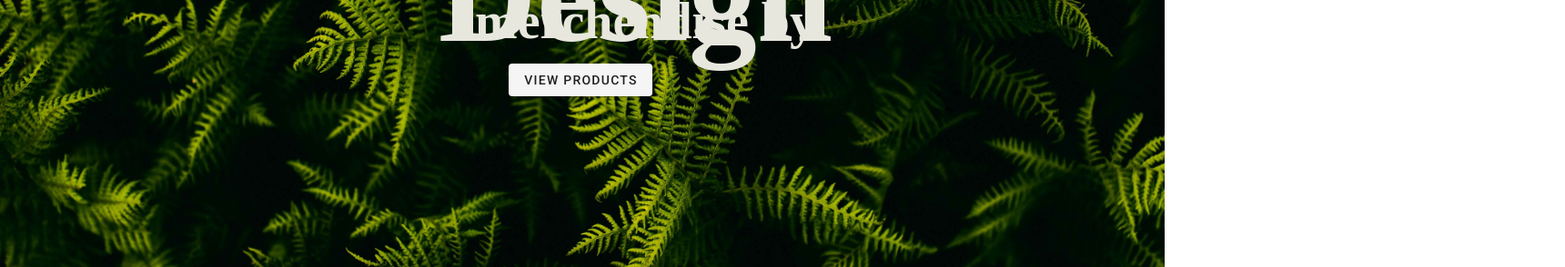
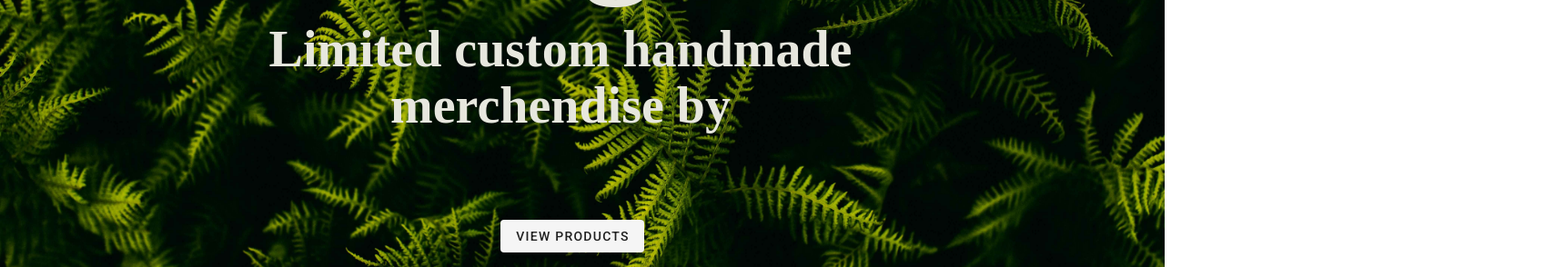
Before and after one commit to Wronghand-hash/Django_Ecommerce, a Vue app in the folder frontend/: page / in a window 1280 px wide. Shown: the part 406-700 px from the top of the page at 91% size, 1720 px wide, since content can reach past the window. Built offline with nearby package versions, Linux system fonts and the light colour scheme; no server answers; a web font is replaced by a local one.

Commit message:
minor update

```diff
--- a/frontend/src/components/MainPage.vue
+++ b/frontend/src/components/MainPage.vue
@@ -47,8 +47,8 @@ export default {};
   /* backdrop-filter: blur(4px); */
   color: #e7e7de;
   position: absolute;
-  top: 40%;
-  left: 10%;
+  top: 25%;
+  right: 10%;
   transform: translate(-50%, -50%);
   text-align: center;
   line-height: 90%;
@@ -61,8 +61,8 @@ export default {};
   position: absolute;
   width: 764px;
   text-align: center;
-  top: 70%;
-  left: 23%;
+  top: 90%;
+  left: 15%;
   transform: translate(-50%, -50%);
   color: #e7e7de;
   line-height: 110%;
--- a/frontend/src/components/ProductList.vue
+++ b/frontend/src/components/ProductList.vue
@@ -100,7 +100,8 @@ v-container {
   position: absolute;
   top: 40%;
   margin-top: 10%;
-  margin-left: 20px;
+  margin-left: 15px;
+  width: 180%;
 }
 #slideGroup{
   color: transparent;
--- a/frontend/src/views/Home.vue
+++ b/frontend/src/views/Home.vue
@@ -3,13 +3,12 @@
     <Navbar id="navbar" />
     <v-spacer></v-spacer>
     <v-content>
-
       <v-container>
-      <component  :is="component"></component>
-      <div id="scroll">
+      <component class="animate__animated"  :is="component"></component>
+      <div v-show="ShowProducts == false" id="switch">
         <v-btn
           class="animate__animated animate__jello animate__infinite"
-          @click="component = 'ProductList'"
+          @click="component = 'ProductList' , ShowProducts = true"
           >View Products</v-btn
         >
       </div>
@@ -40,6 +39,7 @@ export default {
   data() {
     return {
       component: "MainPage",
+      ShowProducts: false
     };
   },
 };
@@ -50,10 +50,10 @@ export default {
     filter: blur(1px);
   -webkit-filter: blur(1px);
   } */
-#scroll {
-  position: relative;
+#switch {
+  position: absolute;
   left: 43%;
-  bottom: 10%;
+  bottom: -40%;
   z-index: 1;
 }
 #main {
@@ -64,12 +64,21 @@ export default {
   background-size: cover;
 }
 #dynamic {
- position: relative;
- top: 50%;
-
+  position: relative;
+  top: 50%;
 }
-#footer{
+#footer {
   position: relative;
   bottom: 0;
 }
+.fade-enter-active,
+.fade-leave-active {
+  transition: opacity 0.5s ease;
+}
+
+.fade-enter-from,
+.fade-leave-to {
+  opacity: 0;
+}
+
 </style>
```
